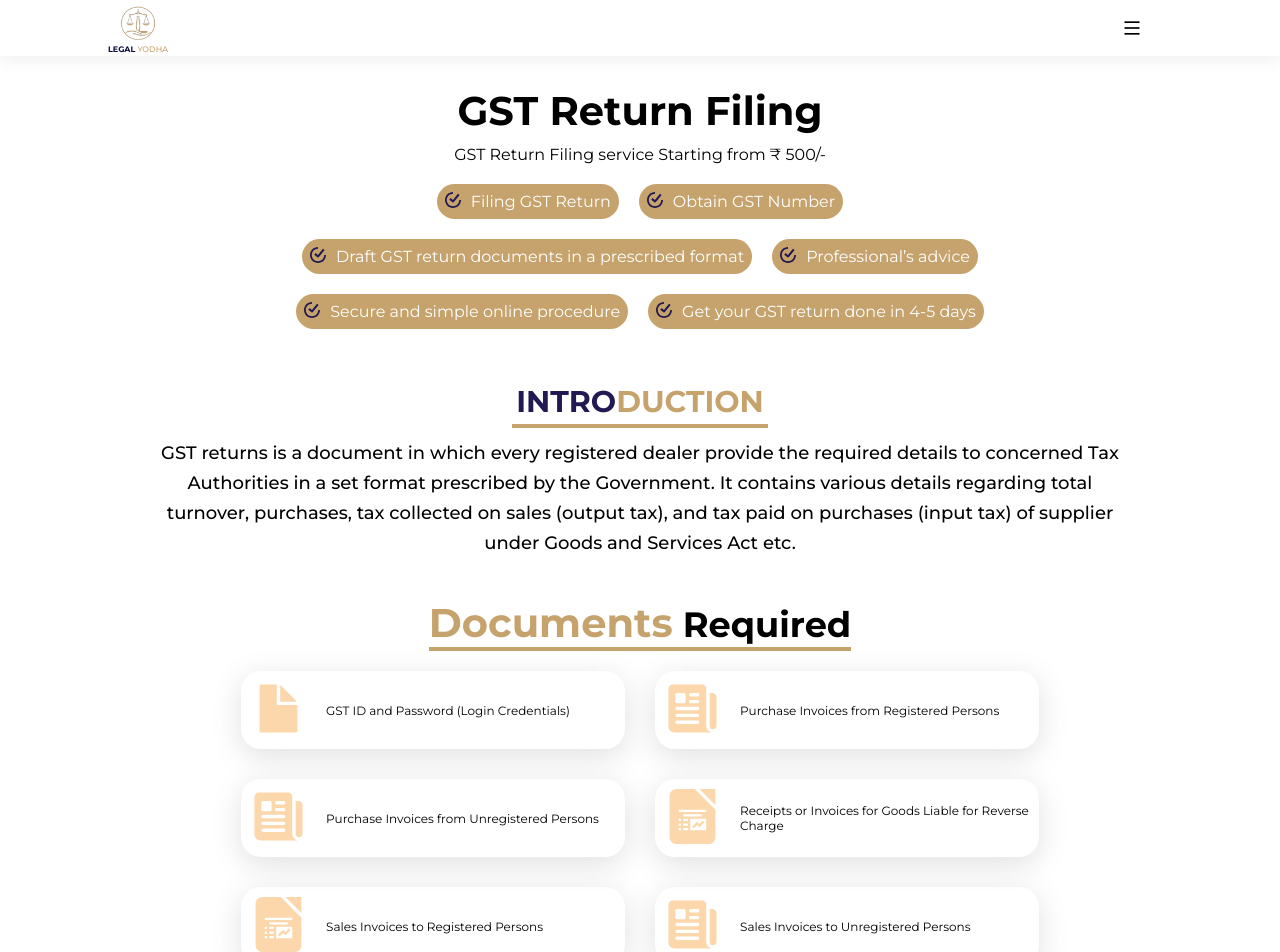
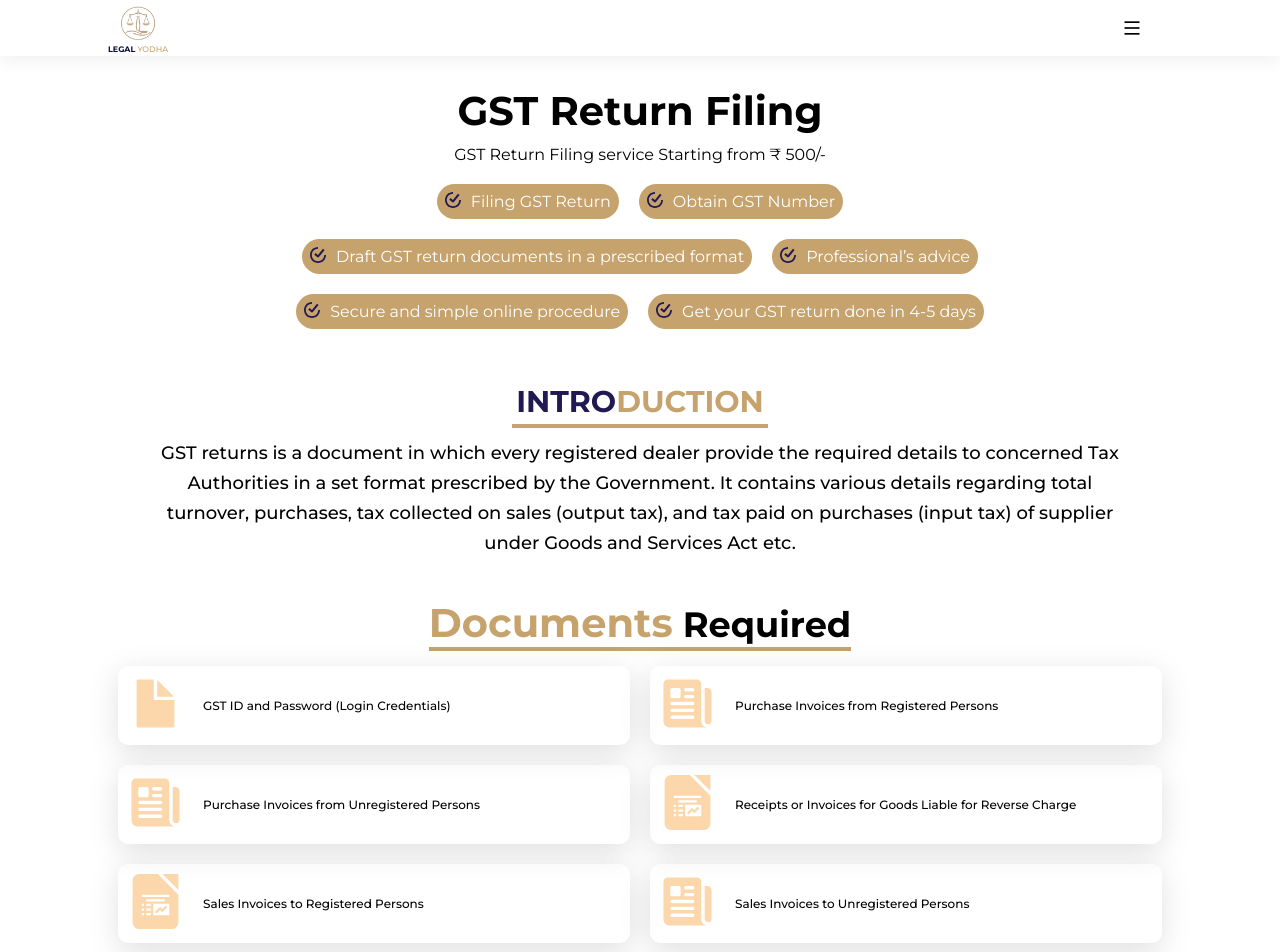
Before and after one commit to lakhan06/legalYodha, a React (Vite) app: page /GST_Return in a window 1280 px wide. Shown: the top 952 px of the page. Built offline with nearby package versions, Linux system fonts and the light colour scheme.

Commit message:
services improve

```diff
--- a/src/components/servicePage_components/docRequired/DocRequired.css
+++ b/src/components/servicePage_components/docRequired/DocRequired.css
@@ -28,7 +28,7 @@
   align-items: center;
   gap: 10px;
   flex-wrap: wrap;
-  width: 80vw;
+  width: 100vw;
 }
 
 .singleDocRec {
@@ -36,16 +36,19 @@
   align-items: center;
   gap: 20px;
   /* flex: 1 0 30%; */
-  width: 30vw;
+  width: 40vw;
   padding: 20px 10px;
   box-shadow: rgba(100, 100, 111, 0.2) 0px 7px 29px 0px;
   padding: 10px;
-  border-radius: 20px;
-  margin: 10px;
-  font-size: 12px;
+  border-radius: 10px;
+  margin: 5px;
+  /* font-size: 12px; */
   /* font-size: 15px; */
 }
-
+.singleDocRec p{
+  font-size: 12px;
+  font-weight: 500;
+}
 .docRecLogo {
   font-size: 55px;
   flex-shrink: 0;
@@ -102,6 +105,7 @@
   }
 
 
+
   .sdrLeft {
     zoom: 0.9;
   }
```
